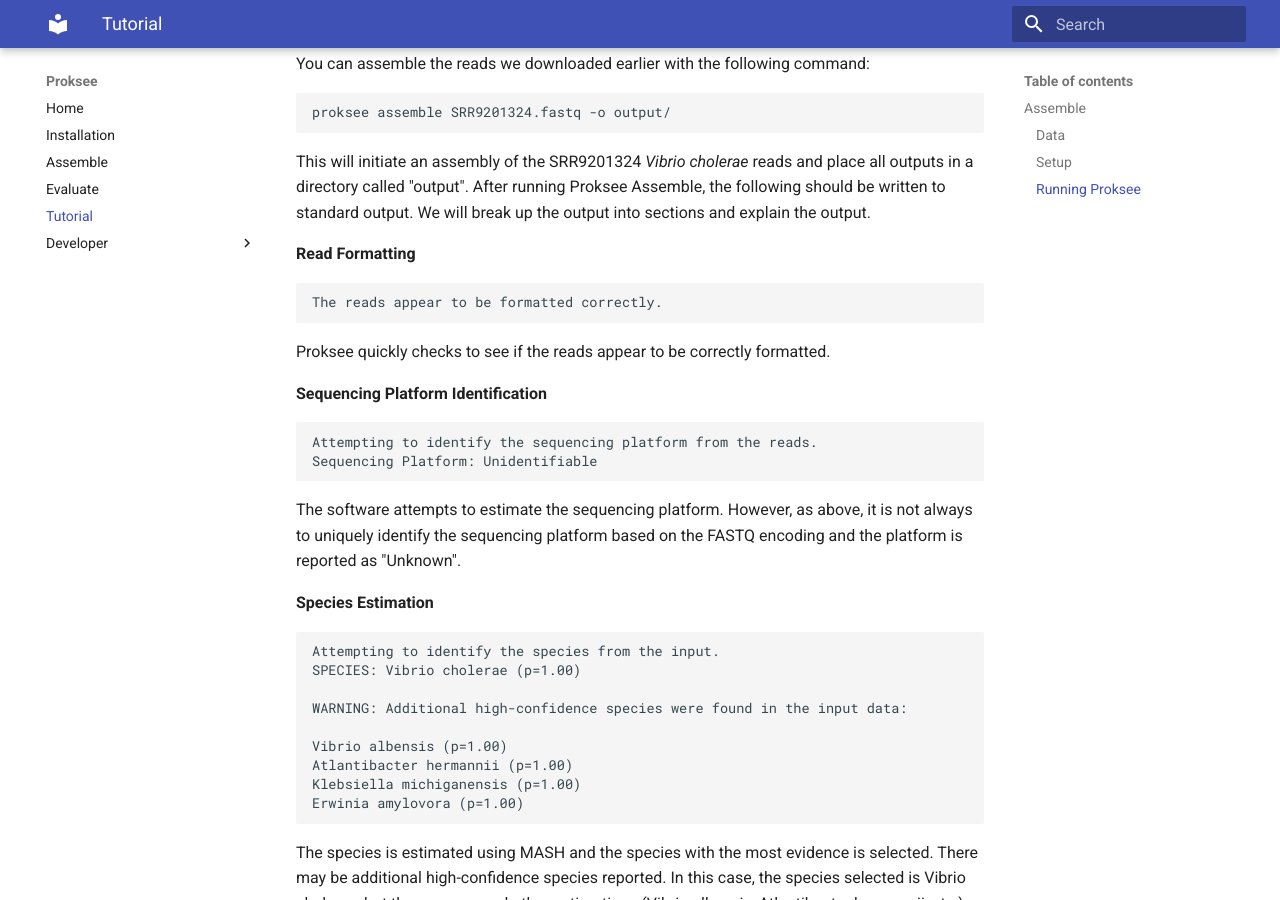
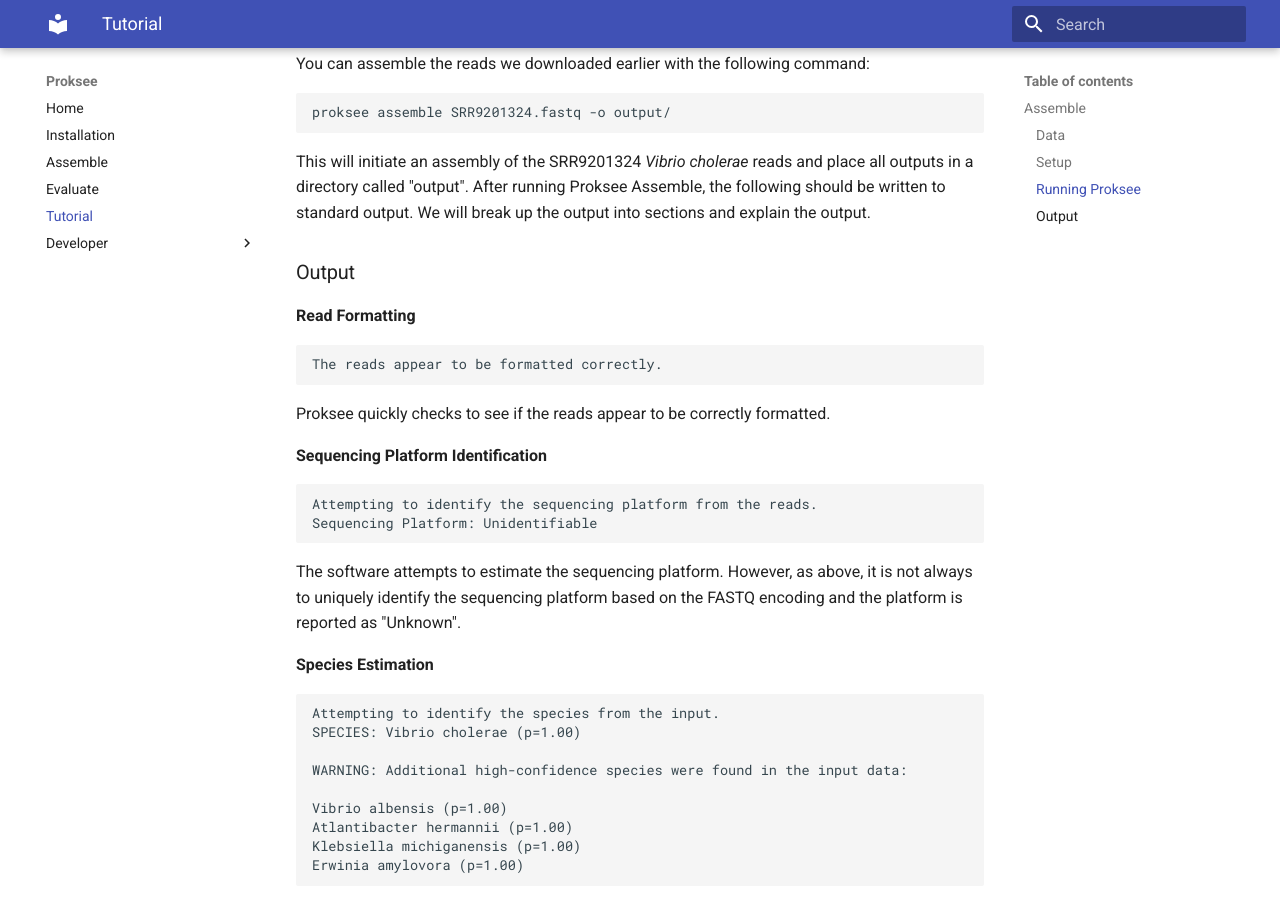
Before and after one commit to proksee-project/proksee-cmd, an MkDocs documentation site: the page built from docs/tutorial.md, in a window 1280 px wide and 900 px high, scrolled down 1576 px. Built offline with MkDocs 1.6.1 and Material for MkDocs 9.7.7, drawn with Linux system fonts in a browser that asks for light colours.

Commit message:
Update tutorial.md

````diff
--- a/docs/tutorial.md
+++ b/docs/tutorial.md
@@ -72,6 +72,8 @@
 ```
 
 This will initiate an assembly of the SRR9201324 *Vibrio cholerae* reads and place all outputs in a directory called "output". After running Proksee Assemble, the following should be written to standard output. We will break up the output into sections and explain the output.
+
+### Output
 
 **Read Formatting**
 
````
